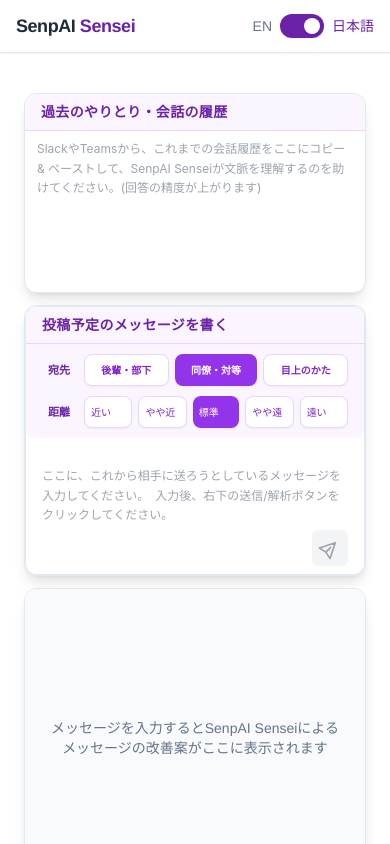
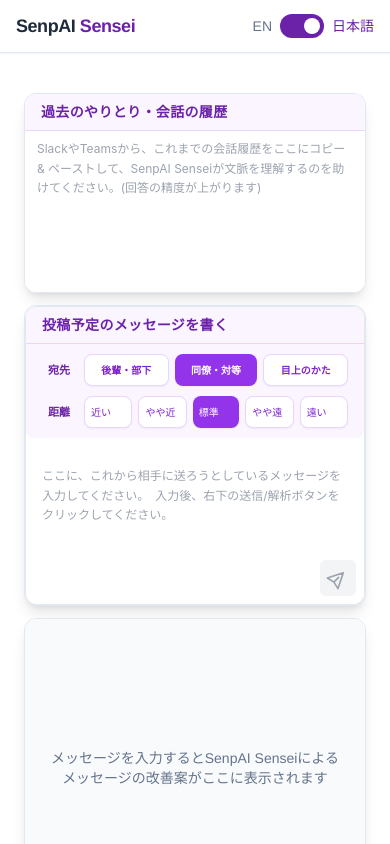
Before and after one commit to itsukison/senpai, a Next.js app: page / in a window 390 px wide. Built offline with nearby package versions, Linux system fonts and the light colour scheme.

Commit message:
スマホ版のレイアウト崩れ対応

```diff
--- a/src/app/globals.css
+++ b/src/app/globals.css
@@ -35,6 +35,25 @@
 @media (prefers-color-scheme: dark) {
   html {
     color-scheme: dark;
+  }
+  /* 明示的に背景色を維持 */
+  body {
+    background-color: #ffffff !important;
+    color: #1d1c1d !important;
+  }
+}
+
+/* スマホ版での背景色を確実に設定 */
+@media (max-width: 640px) {
+  body,
+  html {
+    background-color: #ffffff !important;
+  }
+
+  /* テキストエリアの背景も明示的に設定 */
+  textarea {
+    background-color: #ffffff !important;
+    -webkit-appearance: none;
   }
 }
 
--- a/src/components/MessageEditor.tsx
+++ b/src/components/MessageEditor.tsx
@@ -272,7 +272,7 @@
       </div>
 
       {/* Text Area */}
-      <div className="relative flex flex-col">
+      <div className="relative flex flex-col flex-1 min-h-[150px]">
         <textarea
           ref={textareaRef}
           value={text}
@@ -291,9 +291,9 @@
           }}
           placeholder={mode === 'input' ? labels.writePlaceholder : labels.suggestionPlaceholder}
           disabled={!isEditable || isTransitioning}
-          className={`resize-none border-0 rounded-none focus:outline-none focus:ring-0 focus-visible:ring-0 text-xs sm:text-sm leading-relaxed px-4 pb-12 pt-3 transition-all duration-300 overflow-y-auto ${
+          className={`flex-1 resize-none border-0 rounded-none focus:outline-none focus:ring-0 focus-visible:ring-0 text-xs sm:text-sm leading-relaxed px-4 pb-12 pt-3 transition-all duration-300 overflow-y-auto ${
             isTransitioning ? 'opacity-80' : ''
-          } ${!isEditable ? 'bg-gray-50 text-gray-500' : 'bg-white'}`}
+          } ${!isEditable ? 'bg-gray-50 text-gray-500' : 'bg-white text-gray-900'}`}
           style={{
             fontFamily: "Inter, sans-serif",
             minHeight: '120px', // 5行相当の最小高さ
@@ -302,7 +302,7 @@
         />
 
         {/* 送信ボタン */}
-        <div className="absolute bottom-2 right-4">
+        <div className="absolute bottom-2 right-2 sm:right-4 z-10">
           <button
             onClick={onAnalyze}
             disabled={!shouldEnableAnalyze()}
--- a/src/components/ToneChecker.tsx
+++ b/src/components/ToneChecker.tsx
@@ -573,9 +573,10 @@
   };
 
   return (
-    <div className="flex-1 flex flex-col h-full overflow-visible p-2">
+
+    <div className="flex-1 flex flex-col overflow-visible p-2">
       {/* Responsive Grid Container */}
-      <div className="flex-1 grid grid-cols-1 lg:grid-cols-3 gap-3 sm:gap-4 lg:gap-6 h-full min-h-0 max-h-[calc(100vh-140px)]">
+      <div className="flex-1 grid grid-cols-1 lg:grid-cols-3 gap-3 sm:gap-4 lg:gap-6 min-h-[500px] lg:min-h-0 max-h-[calc(100vh-140px)]">
 
         {/* Context Input - Full width on mobile, left 1/3 on laptop+ */}
         <div className="bg-white rounded-xl shadow-lg border border-slate-200 overflow-hidden hover:shadow-xl transition-shadow duration-300 flex flex-col lg:col-span-1 min-h-[200px] h-full">
@@ -597,17 +598,15 @@
                 }
               }}
               placeholder={labels.contextPlaceholder}
-              className={`resize-none border-0 rounded-none focus-visible:ring-2 focus-visible:ring-purple-500 text-xs sm:text-sm leading-relaxed transition-all duration-300 overflow-y-auto px-3 py-2 ${
+              className={`flex-1 resize-none border-0 rounded-none focus-visible:ring-2 focus-visible:ring-purple-500 text-xs sm:text-sm leading-relaxed transition-all duration-300 overflow-y-auto px-3 py-2 bg-white text-gray-900 ${
                 // モバイルでの高さ制御
                 analysisState === 'analyzed'
-                  ? 'h-20 sm:h-full' // 解析後：モバイル3行、PC全高
-                  : threadContext
-                    ? 'h-32 sm:h-full' // 入力あり：モバイル5行、PC全高
-                    : 'h-32 sm:h-full' // デフォルト：モバイル5行、PC全高
+                  ? 'min-h-[60px] sm:min-h-full'
+                  : 'min-h-[120px] sm:min-h-full'
               }`}
               style={{
                 fontFamily: "Inter, sans-serif",
-                minHeight: analysisState === 'analyzed' && window.innerWidth < 640 ? '60px' : '120px'
+                minHeight: '120px'
               }}
             />
           </div>
```
Also changed, not shown: 1 other file (tests, documents, lock files or other folders).
